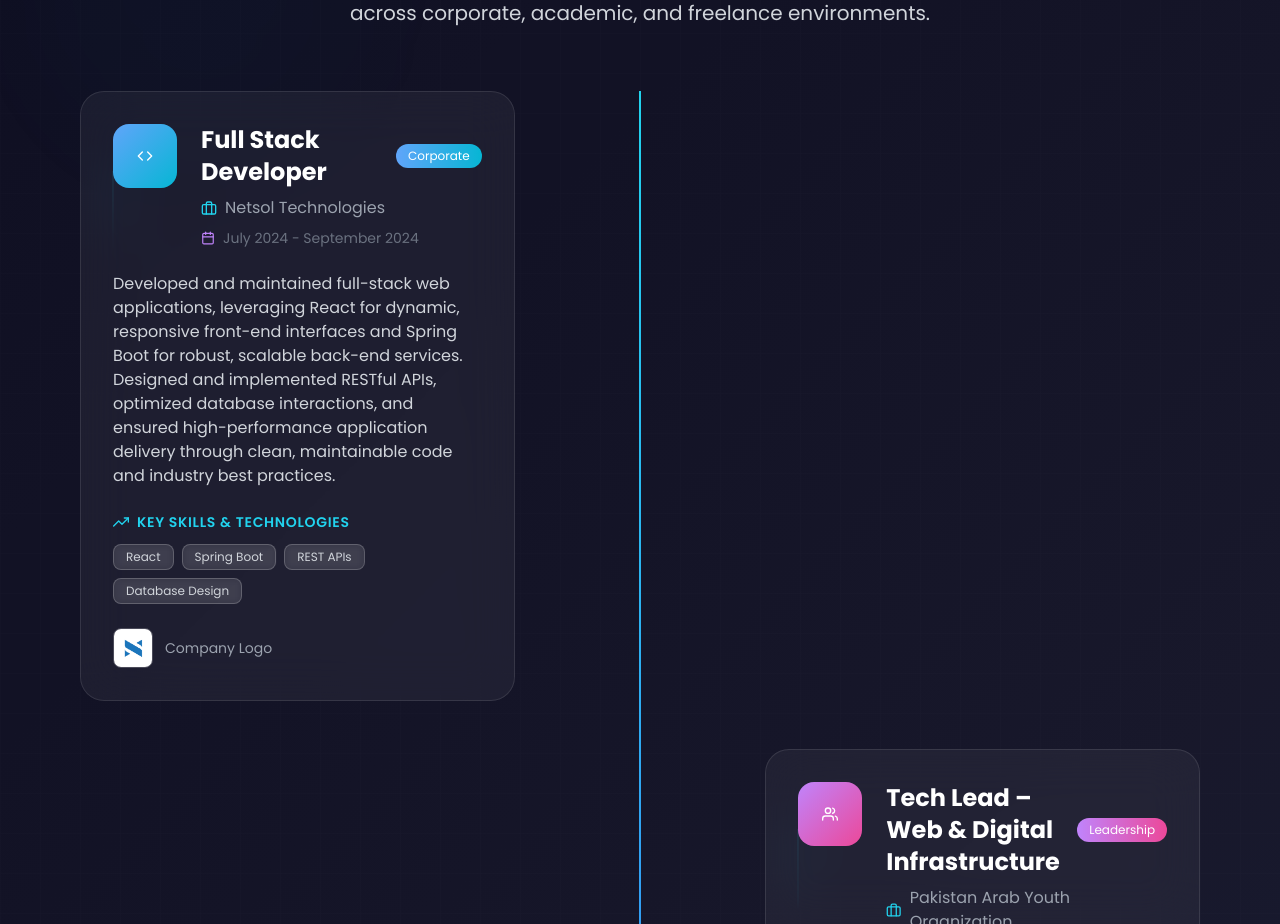
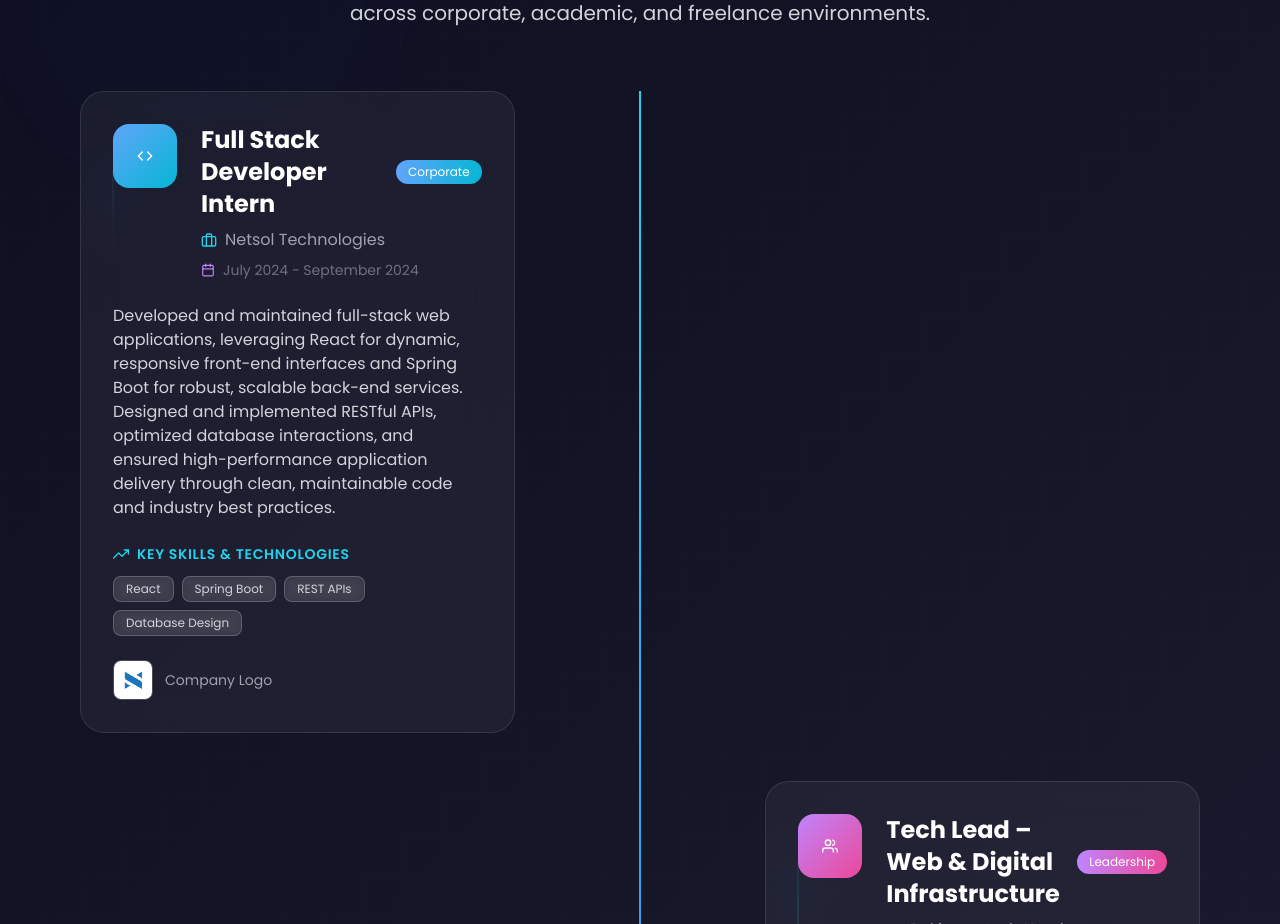
Before and after one commit to hassan-jamshaid10/Portfolio-Fullstack, a React (Vite) app: page / in a window 1280 px wide. Shown: the part 2221-3145 px from the top of the page. Built offline with nearby package versions, Linux system fonts and the light colour scheme.

Commit message:
Updated and Redesigned porfolio

```diff
--- a/src/Components/Experienece/index.jsx
+++ b/src/Components/Experienece/index.jsx
@@ -5,7 +5,7 @@ import { FaRocket, FaBrain, FaCogs } from "react-icons/fa";
 
 const experiences = [
   {
-    role: "Full Stack Developer",
+    role: "Full Stack Developer Intern",
     company: "Netsol Technologies",
     date: "July 2024 - September 2024",
     logo: "./netsollogo.png",
```
